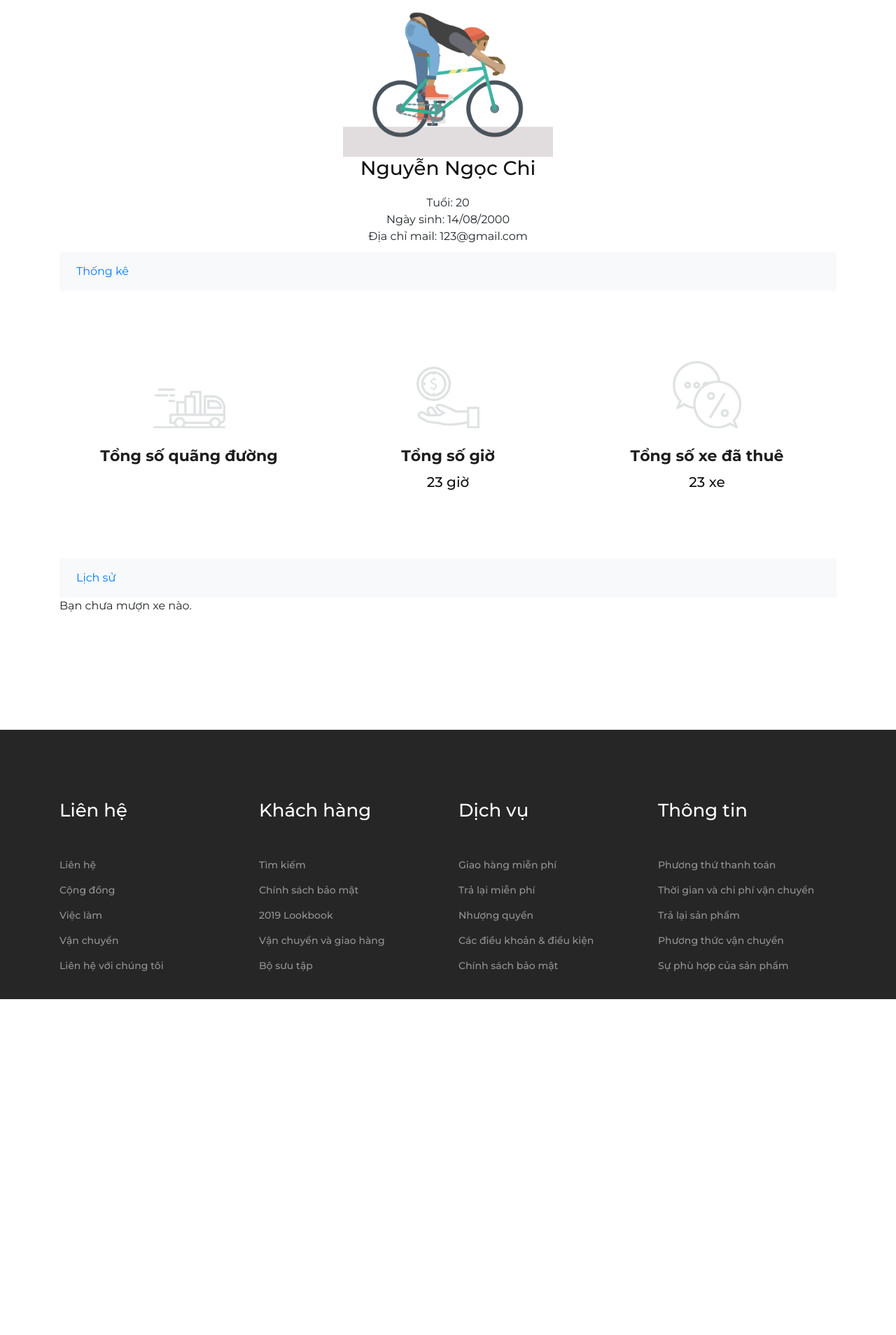
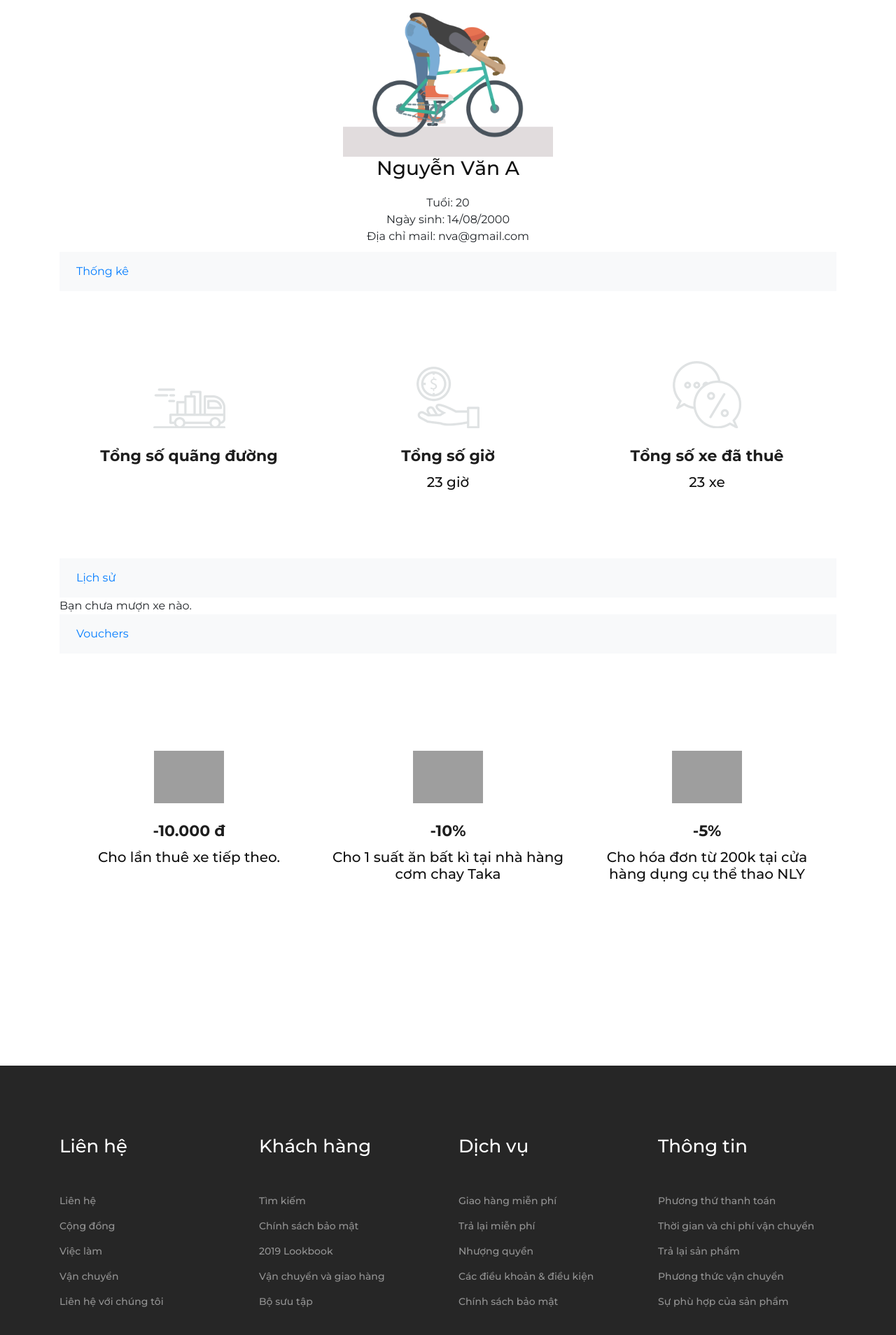
Before and after one commit to phuongthaon/BikeOrDie, a PHP site: page /public/view/front/profile.php in a window 1280 px wide. Shown: the part 170-2078 px from the top of the page at 70% size. Before the commit the page ends 1598 px from the top, so only its background shows below. Run offline with PHP 8.4, Linux system fonts and the light colour scheme; the visitor is signed in with stand-in values (Sample User, id 1); data that the repository does not hold is empty; some libraries are stand-ins or nearby versions; grey boxes are pictures that could not be loaded.

Commit message:
Update profile.php
5:31 am

```diff
--- a/public/view/front/profile.php
+++ b/public/view/front/profile.php
@@ -54,11 +54,11 @@
                     <img src="../../../img/avatar-2.gif" style="width: 300px; height:auto;"></img>
 
                     <div class="section-title">
-                        <h3>Nguyễn Ngọc Chi</h3>
+                        <h3>Nguyễn Văn A</h3>
                     </div>
                     <div>Tuổi: 20</div>
                     <div>Ngày sinh: 14/08/2000</div>
-                    <div>Địa chỉ mail: 123@gmail.com</div>
+                    <div>Địa chỉ mail: nva@gmail.com</div>
                 </div>
                 <!-- A grey horizontal navbar that becomes vertical on small screens -->
                 <nav class="navbar navbar-expand-sm bg-light">
@@ -114,33 +114,72 @@
                     </ul>
 
                 </nav>
+
                 <?php
-                   $result = mysqli_query($con, "SELECT * FROM history where userId=".$_SESSION['id']);
-                   if ($row = mysqli_fetch_array($result) > 0){
-                       echo "yes";
-                       while($row = mysqli_fetch_array($result)){
+                $result = mysqli_query($con, "SELECT * FROM history where userId=" . $_SESSION['id']);
+                if ($row = mysqli_fetch_array($result) > 0) {
+                    echo "yes";
+                    while ($row = mysqli_fetch_array($result)) {
                         echo '<div class="row m-3">
                                 <div class="col-lg-4"><img src="https://vn-test-11.slatic.net/p/e9053f89bb6759db3589cc0720dfef1e.jpg" style="width: 300px; height: auto;"></img></div>
                                     <div class="col-lg">
                                     <h2>';
-                        $result2 = mysqli_query($con, "SELECT s.name, b.id from station s join bike b ON b.stationId = s.id having b.id =".$row['id']);
+                        $result2 = mysqli_query($con, "SELECT s.name, b.id from station s join bike b ON b.stationId = s.id having b.id =" . $row['id']);
                         $row2 = mysqli_fetch_array($result2);
                         echo $row2['name'];
                         echo '</h2>
-                                    <div><b>Thời gian mượn:</b>'.$row['time'].'</div>
-                                    <div><b>Số KM đi được:</b>'.$row['km'].'</div>
+                                    <div><b>Thời gian mượn:</b>' . $row['time'] . '</div>
+                                    <div><b>Số KM đi được:</b>' . $row['km'] . '</div>
                                 </div>
                             </div>';
-
                     }
-                   }
-                   else{
-                       echo "Bạn chưa mượn xe nào.";
-                   }
+                } else {
+                    echo "Bạn chưa mượn xe nào.";
+                }
 
 
                 ?>
+                <nav class="navbar navbar-expand-sm bg-light">
 
+                    <!-- Links -->
+                    <ul class="navbar-nav">
+
+                        <li class="nav-item">
+                            <a class="nav-link" href="#">Vouchers</a>
+                        </li>
+                    </ul>
+
+                </nav>
+                <section class="features-section spad">
+                    <div class="features-ads">
+                        <div class="container">
+                            <div class="row">
+                                <div class="col-lg-4">
+                                    <div class="single-features-ads first">
+                                        <img src="../../../img/icons/gift-voucher.png" alt="" width="100px">
+                                        <h4>-10.000 đ</h4>
+                                        <h5 id=distance>Cho lần thuê xe tiếp theo. </h5>
+                                    </div>
+                                </div>
+                                <div class="col-lg-4">
+                                    <div class="single-features-ads first">
+                                        <img src="../../../img/icons/gift-voucher.png" alt="" width="100px">
+                                        <h4>-10%</h4>
+                                        <h5>Cho 1 suất ăn bất kì tại nhà hàng cơm chay Taka</h5>
+                                    </div>
+                                </div>
+                                <div class="col-lg-4">
+                                    <div class="single-features-ads first">
+                                        <img src="../../../img/icons/gift-voucher.png" alt="" width="100px">
+                                        <h4>-5%</h4>
+                                        <h5>Cho hóa đơn từ 200k tại cửa hàng dụng cụ thể thao NLY</h5>
+                                    </div>
+                                </div>
+                            </div>
+                        </div>
+                    </div>
+
+                </section>
 
                 <div id="demo"></div>
                 <script>
```
